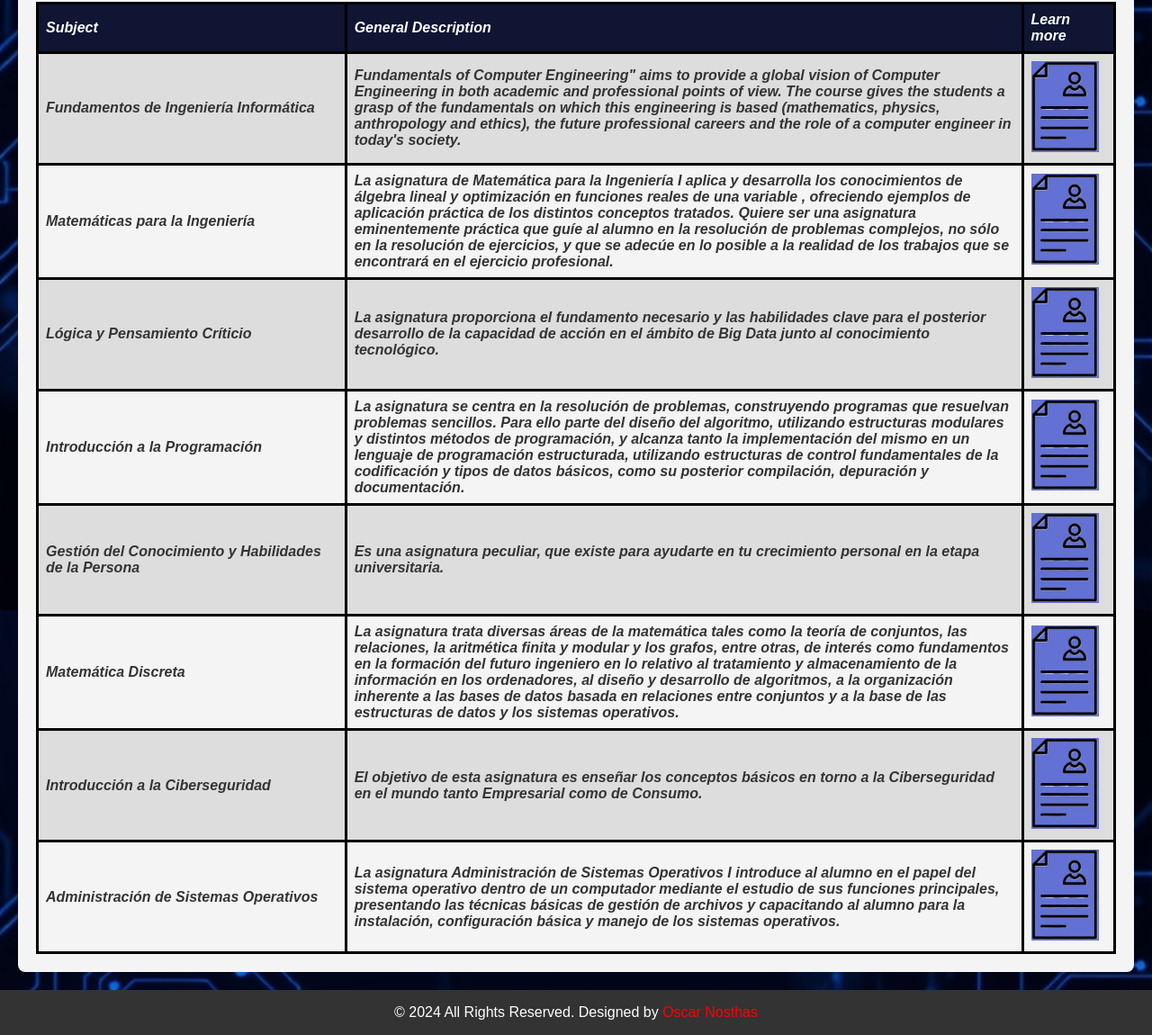
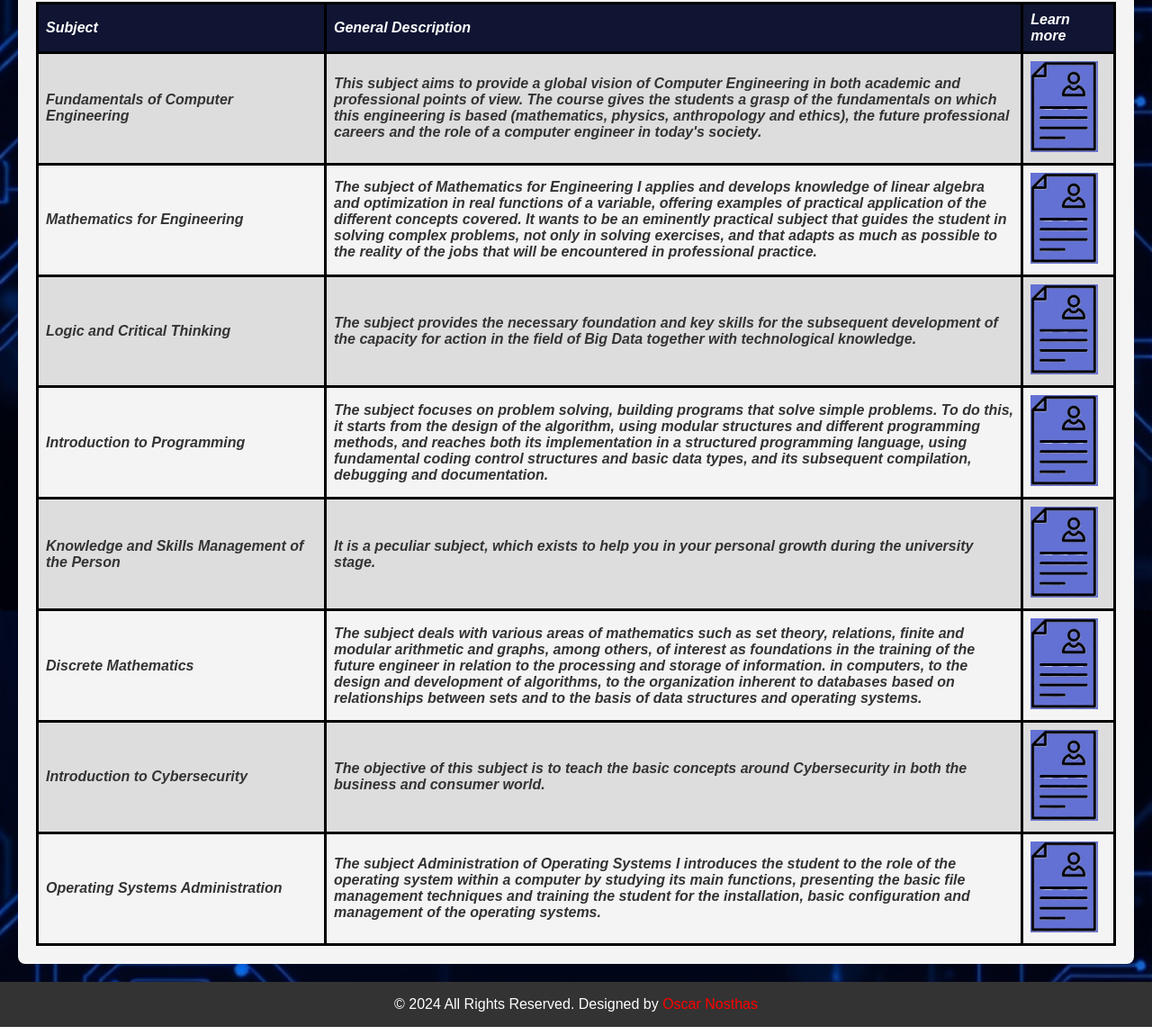
Before and after one commit to Damus360/Proyect_II, a plain HTML site: page Docs/Public/Degree.html in a window 1280 px wide. Shown: the part 202-1352 px from the top of the page at 90% size. Drawn offline with Linux system fonts and the light colour scheme.

Commit message:
Finishing Site

```diff
--- a/Docs/CSS/style.css
+++ b/Docs/CSS/style.css
@@ -293,3 +293,9 @@
     width: 10vh;
     border-radius: 20px;
   }
+
+  .snooper{
+    border-radius: 30PX;
+    width: 100%;
+
+  }
--- a/Docs/Public/Degree.html
+++ b/Docs/Public/Degree.html
@@ -39,50 +39,43 @@
           <th>Learn more</th>
         </tr>
         <tr>
-          <td>Fundamentos de Ingeniería Informática</td>
-          <td>Fundamentals of Computer Engineering" aims to provide a global vision of Computer Engineering in both
-            academic and professional points of view. The course gives the students a grasp of the fundamentals on which
-            this engineering is based (mathematics, physics, anthropology and ethics), the future professional careers and the
-            role of a computer engineer in today's society.</td>
+          <td>Fundamentals of Computer Engineering</td>
+          <td>This subject aims to provide a global vision of Computer Engineering in both academic and professional points of view. The course gives the students a grasp of the fundamentals on which this engineering is based (mathematics, physics, anthropology and ethics), the future professional careers and the role of a computer engineer in today's society.</td>
+          <td><a href="./Fundamentos.html" target="blank"><img src="../Images/CV-icon.jpg" alt="Detailed Subject" class="detail-degree"></a></td>
+        </tr>
+        <tr>
+          <td>Mathematics for Engineering</td>
+          <td>The subject of Mathematics for Engineering I applies and develops knowledge of linear algebra and optimization in real functions of a variable, offering examples of practical application of the different concepts covered. It wants to be an eminently practical subject that guides the student in solving complex problems, not only in solving exercises, and that adapts as much as possible to the reality of the jobs that will be encountered in professional practice.</td>
           <td><img src="../Images/CV-icon.jpg" alt="Detailed Subject" class="detail-degree"></td>
         </tr>
         <tr>
-          <td>Matemáticas para la Ingeniería</td>
-          <td>La asignatura de Matemática para la Ingeniería I aplica y desarrolla los conocimientos de álgebra lineal y optimización en funciones reales de una variable , ofreciendo ejemplos de aplicación práctica de los distintos conceptos tratados. Quiere ser una asignatura eminentemente práctica que guíe al alumno en la resolución de problemas complejos, no sólo en la resolución de ejercicios, y que se adecúe en lo posible a la realidad de los trabajos que se encontrará en el ejercicio profesional.</td>
+          <td>Logic and Critical Thinking</td>
+          <td>The subject provides the necessary foundation and key skills for the subsequent development of the capacity for action in the field of Big Data together with technological knowledge.</td>
           <td><img src="../Images/CV-icon.jpg" alt="Detailed Subject" class="detail-degree"></td>
         </tr>
         <tr>
-          <td>Lógica y Pensamiento Críticio</td>
-          <td>La asignatura proporciona el fundamento necesario y las habilidades clave para el posterior desarrollo de la capacidad de acción en el ámbito de Big Data junto al conocimiento tecnológico.</td>
+          <td>Introduction to Programming</td>
+          <td>The subject focuses on problem solving, building programs that solve simple problems. To do this, it starts from the design of the algorithm, using modular structures and different programming methods, and reaches both its implementation in a structured programming language, using fundamental coding control structures and basic data types, and its subsequent compilation, debugging and documentation.</td>
           <td><img src="../Images/CV-icon.jpg" alt="Detailed Subject" class="detail-degree"></td>
         </tr>
         <tr>
-          <td>Introducción a la Programación</td>
-          <td>La asignatura se centra en la resolución de problemas, construyendo programas que resuelvan problemas sencillos. Para ello parte del diseño del algoritmo, utilizando estructuras modulares y distintos métodos de programación, y alcanza tanto la implementación del mismo en un lenguaje de programación estructurada, utilizando estructuras de control fundamentales de la codificación y tipos de datos básicos, como su posterior compilación, depuración y documentación.</td>
+          <td>Knowledge and Skills Management of the Person</td>
+          <td>It is a peculiar subject, which exists to help you in your personal growth during the university stage.</td>
           <td><img src="../Images/CV-icon.jpg" alt="Detailed Subject" class="detail-degree"></td>
         </tr>
         <tr>
-          <td>Gestión del Conocimiento y Habilidades de la Persona</td>
-          <td>Es una asignatura peculiar, que existe para ayudarte en tu crecimiento personal en la etapa universitaria.</td>
+          <td>Discrete Mathematics</td>
+          <td>The subject deals with various areas of mathematics such as set theory, relations, finite and modular arithmetic and graphs, among others, of interest as foundations in the training of the future engineer in relation to the processing and storage of information. in computers, to the design and development of algorithms, to the organization inherent to databases based on relationships between sets and to the basis of data structures and operating systems.</td>
           <td><img src="../Images/CV-icon.jpg" alt="Detailed Subject" class="detail-degree"></td>
         </tr>
         <tr>
-          <td>Matemática Discreta</td>
-          <td>La asignatura trata diversas áreas de la matemática tales como la teoría de conjuntos, las relaciones, la aritmética finita y modular y los grafos, entre otras, de interés como fundamentos en la formación del futuro ingeniero en lo relativo al tratamiento y almacenamiento de la información en los ordenadores, al diseño y desarrollo de algoritmos, a la organización inherente a las bases de datos basada en relaciones entre conjuntos y a la base de las estructuras de datos y los sistemas operativos.</td>
+          <td>Introduction to Cybersecurity</td>
+          <td>The objective of this subject is to teach the basic concepts around Cybersecurity in both the business and consumer world.</td>
           <td><img src="../Images/CV-icon.jpg" alt="Detailed Subject" class="detail-degree"></td>
         </tr>
         <tr>
-          <td>Introducción a la Ciberseguridad</td>
-          <td>El objetivo de esta asignatura es enseñar los conceptos
-            básicos en torno a la Ciberseguridad en el mundo tanto
-            Empresarial como de Consumo.</td>
-          <td><img src="../Images/CV-icon.jpg" alt="Detailed Subject" class="detail-degree"></td>
-        </tr>
-        <tr>
-          <td>Administración de Sistemas Operativos</td>
-          <td>La asignatura Administración de     Sistemas Operativos I introduce al alumno en el papel del sistema operativo
-            dentro de un computador mediante el estudio de sus funciones principales, presentando las técnicas básicas de
-            gestión de archivos y capacitando al alumno para la instalación, configuración básica y manejo de los sistemas operativos.</td>
+          <td>Operating Systems Administration</td>
+          <td>The subject Administration of Operating Systems I introduces the student to the role of the operating system within a computer by studying its main functions, presenting the basic file management techniques and training the student for the installation, basic configuration and management of the operating systems.</td>
           <td><img src="../Images/CV-icon.jpg" alt="Detailed Subject" class="detail-degree"></td>
         </tr>
       </table>
```
Also changed, not shown: Docs/Public/Fundamentos.html (added, +56 -0 lines), Docs/Public/Net.html (+2 -2 lines), Docs/Public/Snoopy´s.html (added, +30 -0 lines), Docs/index.html (+1 -1 lines), 1 other file.
